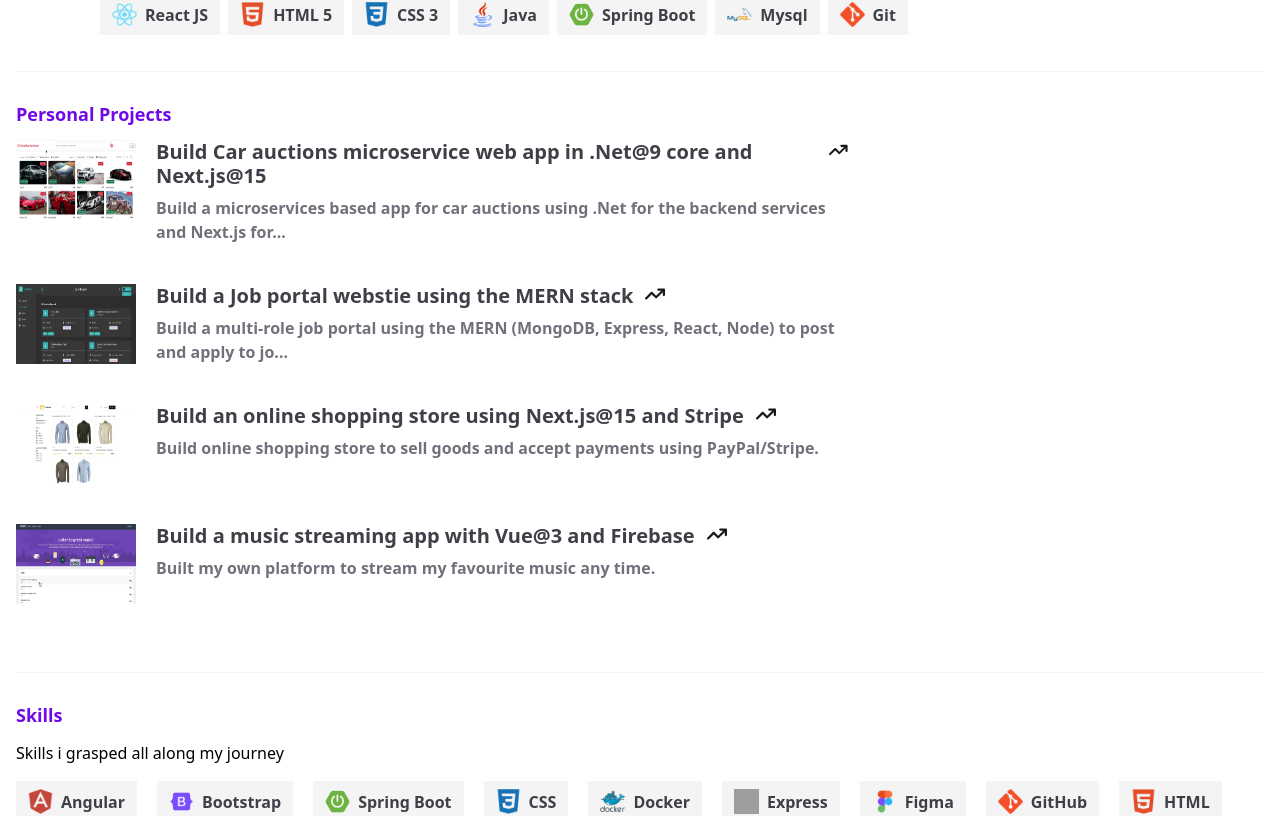
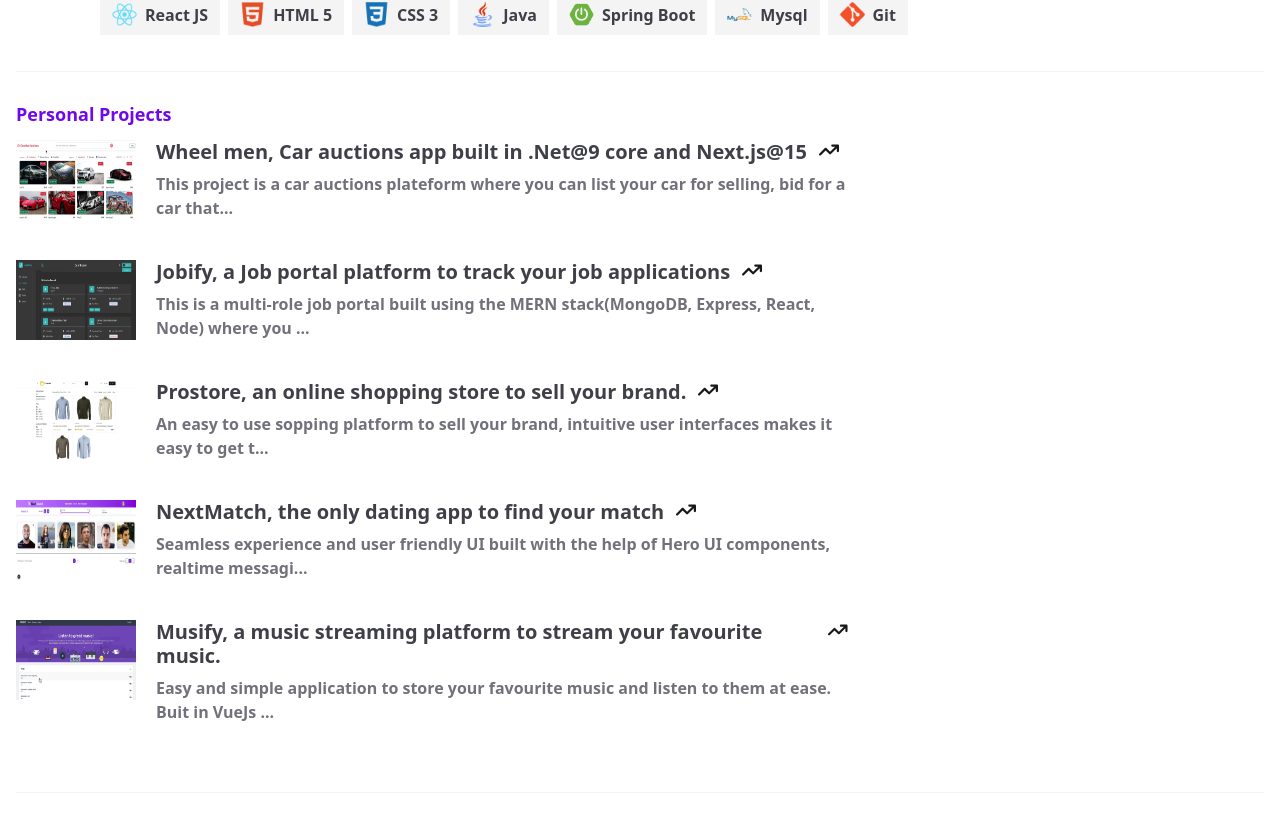
Before and after one commit to KhalfaouiAnis/developer-portfolio, a Next.js app: page / in a window 1280 px wide. Shown: the part 1226-2042 px from the top of the page. Built offline with nearby package versions, Linux system fonts and the light colour scheme; grey boxes are pictures that could not be loaded.

Commit message:
adjusting projects

```diff
--- a/app/layout.js
+++ b/app/layout.js
@@ -13,10 +13,10 @@ export default function RootLayout({ children }) {
   return (
     <html lang="en" suppressHydrationWarning>
       <body>
-        <Theme attribute="class" defaultTheme="system" enableSystem>
+        {/* <Theme attribute="class" defaultTheme="system" enableSystem>
           <ThemeSwitcher />
+        </Theme> */}
           {children}
-        </Theme>
         <Footer />
       </body>
     </html>
--- a/app/page.js
+++ b/app/page.js
@@ -4,11 +4,16 @@ import Header from "@/components/Header";
 import Projects from "@/components/Projects";
 import Skills from "@/components/Skills";
 import Testimonials from "@/components/Testimonials";
+import Theme from "@/components/Theme";
+import ThemeSwitcher from "@/components/ThemeSwitcher";
 import WorkHistory from "@/components/WorkHistory";
 
 export default function Home() {
   return (
     <main className="max-w-screen-xl w-full mx-auto px-4">
+      <Theme attribute="class" defaultTheme="system" enableSystem>
+        <ThemeSwitcher />
+      </Theme>
       <div className="mt-20">
         <Header />
         <Contacts />
--- a/components/Header.js
+++ b/components/Header.js
@@ -21,10 +21,10 @@ export default function Header() {
         />
       </section>
       <section className="flex-1">
-        <h1 className="text-4xl md:text-5xl font-black capitalize text-violet-700 dark:text-white">
+        <h1 className="text-4xl md:text-5xl font-black capitalize text-violet-700 text-center md:text-left dark:text-white">
           {name}
         </h1>
-        <h3 className="mt-2 text-lg md:text-xl font-semibold md:font-bold capitalize dark:text-zinc-400">
+        <h3 className="mt-2 text-lg md:text-xl font-semibold md:font-bold capitalize text-center md:text-left dark:text-zinc-400">
           {jobTitle}
         </h3>
         <div className="flex flex-wrap gap-y-1 mt-2 items-center gap-x-4">
--- a/components/Modal.js
+++ b/components/Modal.js
@@ -29,7 +29,7 @@ export default function Modal({ open, data, toggle }) {
               />
             </div>
           </div>
-          <div className="flex-1 mt-6 lg:mt-0">
+          <div className="flex-1 mt-2 lg:mt-4">
             <h2 className="text-xl md:text-2xl text-zinc-700 dark:text-zinc-400 font-bold">
               {data.title}
             </h2>
@@ -44,21 +44,29 @@ export default function Modal({ open, data, toggle }) {
                 target="_blank"
                 className="flex items-center space-x-2 bg-zinc-100 dark:bg-zinc-800 px-3 py-2 hover:text-black hover:dark:text-white"
               >
-                <FaGithub size={18} className="text-black dark:text-white scale-up" />
+                <FaGithub
+                  size={18}
+                  className="text-black dark:text-white scale-up"
+                />
                 <span className="text-sm md:text-base capitalize text-zinc-700 dark:text-white font-bold">
                   source code
                 </span>
               </Link>
+              {data.demo && (
                 <Link
                   href={data.demo}
                   target="_blank"
                   className="flex items-center space-x-2 bg-zinc-100 dark:bg-zinc-800 px-3 py-2 hover:text-black hover:dark:text-white"
                 >
-                <TfiWorld size={18} className="text-black dark:text-white scale-up" />
+                  <TfiWorld
+                    size={18}
+                    className="text-black dark:text-white scale-up"
+                  />
                   <span className="text-sm md:text-base capitalize text-zinc-700 dark:text-white font-bold">
                     demo
                   </span>
                 </Link>
+              )}
             </div>
             <p className="text-base font-medium text-zinc-700 dark:text-zinc-400 leading-[20px] mt-6">
               {data.description}
--- a/components/ThemeSwitcher.js
+++ b/components/ThemeSwitcher.js
@@ -10,10 +10,12 @@ export default function ThemeSwitcher() {
   return (
     <div
       onClick={() => setTheme(theme === "light" ? "dark" : "light")}
-      className="fixed z-50 top-4 left-4 w-12 h-[18px] rounded-full bg-violet-300 flex items-center cursor-pointer"
+      className="fixed z-50 top-4 right-4 w-12 h-[18px] rounded-full cursor-pointer bg-violet-300 flex items-center"
     >
       <span
-        className={` w-7 h-7 flex items-center justify-center bg-violet-700 rounded-full transition-all duration-200 ${theme === "dark" ? "ml-5" : "" }`}
+        className={`w-7 h-7 flex items-center justify-center bg-violet-700 rounded-full transition-all duration-200 ${
+          theme === "dark" ? "ml-5" : ""
+        }`}
       >
         {theme === "light" ? (
           <FaCloudMoon className="text-white scale-up" size={14} />
--- a/data/about.js
+++ b/data/about.js
@@ -1,5 +1,5 @@
 const data = {
   heading: "Hey,",
-  bio: "I'm Anis, a dedicated and results-oriented Software Engineer with 5+ years of experience in designing scalable web applications and collaborating with cross functional teams. Proficient in Javascript/Typescript, React/NextJs, Java/Spring, Postgresql/mongoDB. With a proven ability to deliver projects on time and improve operational efficiency",
+  bio: "I'm Anis, a dedicated and results-oriented Software Engineer with 5+ years of experience in designing scalable web applications and collaborating with cross functional teams. Proficient in Javascript/Typescript, React/NextJs, Java/Spring, Postgresql/mongoDB. With a proven ability to deliver projects on time and improve operational efficiency.",
 };
 export default data;
--- a/data/projects.js
+++ b/data/projects.js
@@ -1,29 +1,28 @@
 const data = [
   {
     id: 1,
-    title:
-      "Build Car auctions microservice web app in .Net@9 core and Next.js@15",
+    title: "Wheel men, Car auctions app built in .Net@9 core and Next.js@15",
     image: "/projects/car-bids.png",
     description:
-      "Build a microservices based app for car auctions using .Net for the backend services and Next.js for the client app",
+      "This project is a car auctions plateform where you can list your car for selling, bid for a car that meets your requirements, and be notified when the auction is end for that particular car and see if you're the luckiest. Since the app is big and features rich, I've used a microservices design to create it.",
     skills: [
+      { id: 5, name: ".NET", image: "/skills/dotnetcore.webp" },
       { id: 1, name: "react", image: "/skills/react.png" },
       { id: 2, name: "next", image: "/skills/next-js.png" },
       { id: 3, name: "tailwindcss", image: "/skills/tailwind.png" },
       { id: 4, name: "typescript", image: "/skills/typescript.png" },
-      { id: 5, name: ".NET", image: "/skills/dotnetcore.webp" },
       { id: 6, name: "postgresql", image: "/skills/postgresql.png" },
       { id: 7, name: "mongodb", image: "/skills/mongodb.png" },
     ],
     source_code: "https://github.com/KhalfaouiAnis/cars-bid",
-    demo: "https://github.com/KhalfaouiAnis/cars-bid",
+    // demo: "https://github.com/KhalfaouiAnis/cars-bid",
   },
   {
     id: 2,
-    title: "Build a Job portal webstie using the MERN stack",
+    title: "Jobify, a Job portal platform to track your job applications",
     image: "/projects/jobify.png",
     description:
-      "Build a multi-role job portal using the MERN (MongoDB, Express, React, Node) to post and apply to jobs.",
+      "This is a multi-role job portal built using the MERN stack(MongoDB, Express, React, Node) where you can track your job applications and apply for new jobs.",
     skills: [
       { id: 1, name: "react", image: "/skills/react.png" },
       { id: 2, name: "node", image: "/skills/node.png" },
@@ -32,13 +31,14 @@ const data = [
       { id: 5, name: "mongoDB", image: "/skills/mongodb.png" },
     ],
     source_code: "https://github.com/KhalfaouiAnis/jobify",
-    demo: "http://www.demo.com/mydemo",
+    // demo: "http://www.demo.com/mydemo",
   },
   {
     id: 3,
-    title: "Build an online shopping store using Next.js@15 and Stripe",
+    title: "Prostore, an online shopping store to sell your brand.",
     image: "/projects/prostore.png",
-    description: "Build online shopping store to sell goods and accept payments using PayPal/Stripe.",
+    description:
+      "An easy to use sopping platform to sell your brand, intuitive user interfaces makes it easy to get the product you want, add it to your shopping cart then checkout and pay with the method you prefer. This app is built using NextJS framework and TailwindCss.",
     skills: [
       { id: 1, name: "react", image: "/skills/react.png" },
       { id: 2, name: "next", image: "/skills/next-js.png" },
@@ -48,39 +48,39 @@ const data = [
       { id: 6, name: "MongoDB", image: "/skills/mongodb.png" },
     ],
     source_code: "https://github.com/KhalfaouiAnis/prostore",
-    demo: "https://github.com/KhalfaouiAnis/prostore",
+    // demo: "https://github.com/KhalfaouiAnis/prostore",
   },
-  // {
-  //   id: 4,
-  //   title: "Build a Dating app with .Net@9 and Angular@16",
-  //   image: "/projects/web3.png",
-  //   description: "",
-  //   skills: [
-  //     { id: 1, name: "react", image: "/skills/react.png" },
-  //     { id: 2, name: "next", image: "/skills/next-js.png" },
-  //     { id: 3, name: "tailwindcss", image: "/skills/tailwind.png" },
-  //     { id: 4, name: "typescript", image: "/skills/typescript.png" },
-  //     { id: 5, name: "solidity", image: "/skills/ethereum.png" },
-  //     { id: 6, name: "hardhat", image: "/skills/hardhat.png" },
-  //   ],
-  //   source_code: "https://github.com/KhalfaouiAnis/vue-music",
-  //   demo: "https://github.com/KhalfaouiAnis/vue-music",
-  // },
   {
-    id: 5,
-    title: "Build a music streaming app with Vue@3 and Firebase",
-    image: "/projects/vue-music.png",
-    description: "Built my own platform to stream my favourite music any time.",
+    id: 4,
+    title: "NextMatch, the only dating app to find your match",
+    image: "/projects/next-match.png",
+    description:
+      "Seamless experience and user friendly UI built with the help of Hero UI components, realtime messaging system using pusher, authentication using Next Auth.",
     skills: [
       { id: 1, name: "react", image: "/skills/react.png" },
       { id: 2, name: "next", image: "/skills/next-js.png" },
       { id: 3, name: "tailwindcss", image: "/skills/tailwind.png" },
       { id: 4, name: "typescript", image: "/skills/typescript.png" },
-      { id: 5, name: "solidity", image: "/skills/ethereum.png" },
-      { id: 6, name: "hardhat", image: "/skills/hardhat.png" },
+      { id: 5, name: "node js", image: "/skills/node.png" },
+      { id: 6, name: "postgresql", image: "/skills/postgresql.png" },
+    ],
+    source_code: "https://github.com/KhalfaouiAnis/next-match",
+    // demo: "https://github.com/KhalfaouiAnis/prostore",
+  },
+  {
+    id: 5,
+    title: "Musify, a music streaming platform to stream your favourite music.",
+    image: "/projects/vue-music.png",
+    description: "Easy and simple application to store your favourite music and listen to them at ease. Buit in VueJs and firebase.",
+    skills: [
+      { id: 1, name: "vue", image: "/skills/vuejs.png" },
+      { id: 2, name: "javascript", image: "/skills/javascript.png" },
+      { id: 3, name: "tailwindcss", image: "/skills/tailwind.png" },
+      { id: 4, name: "typescript", image: "/skills/typescript.png" },
+      { id: 6, name: "firebase", image: "/skills/figma.png" },
     ],
     source_code: "https://github.com/KhalfaouiAnis/vue-music",
-    demo: "https://github.com/KhalfaouiAnis/vue-music",
+    // demo: "https://github.com/KhalfaouiAnis/vue-music",
   },
 ];
 
--- a/data/skills.js
+++ b/data/skills.js
@@ -18,7 +18,7 @@ const data = [
   { id: 17, name: "MUI", image: "/skills/mui.png" },
   { id: 18, name: "MySQL", image: "/skills/mysql.png" },
   { id: 19, name: "next", image: "/skills/next-js.png" },
-  { id: 20, name: "node", image: "/skills/node-js.png" },
+  { id: 20, name: "node", image: "/skills/node.png" },
   { id: 21, name: "postgres", image: "/skills/postgresql.png" },
   { id: 22, name: "react", image: "/skills/react.png" },
   { id: 23, name: "react native", image: "/skills/react-native.png" },
```
Also changed, not shown: public/projects/next-match.png (added), public/skills/node.png (renamed from public/skills/node-js.png). Lines whose indentation alone changed are shown as unchanged.
